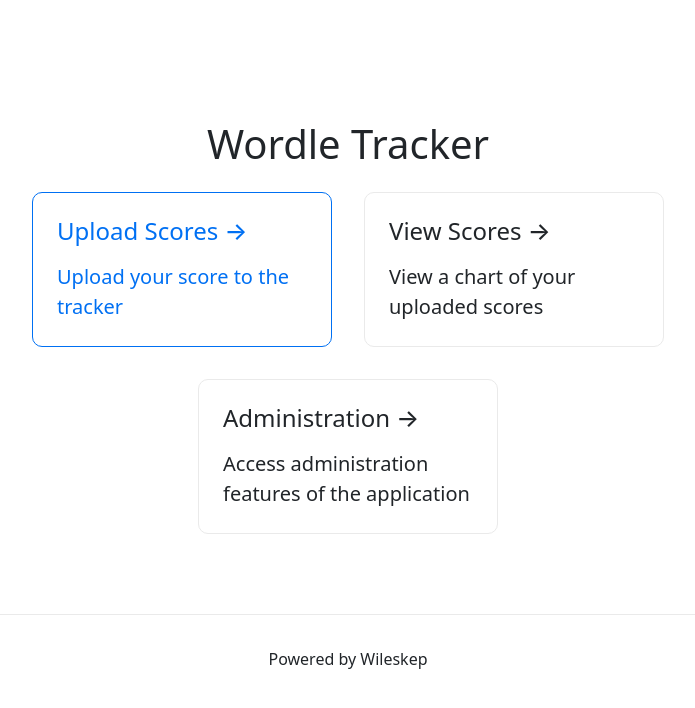
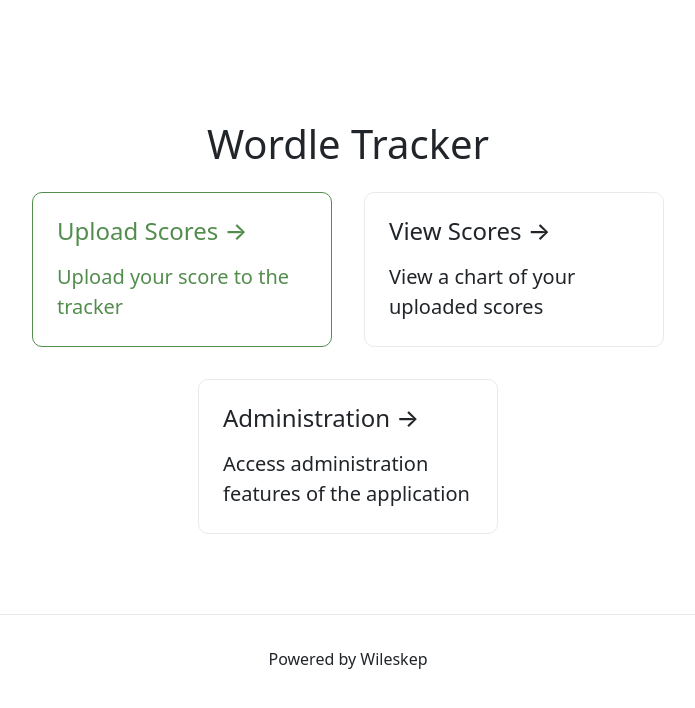
Before and after one commit to jacobkepford/WordleTracker, a Next.js app: page / in a window 1280 px wide. In both pictures the pointer is over the link 474 px from the left and 269 px from the top of the page. Shown: the top 708 px of the page, without its empty margins (292-987 px from the left). Built offline with nearby package versions, Linux system fonts and the light colour scheme.

Commit message:
updated card to wordle green

```diff
--- a/styles/Home.module.css
+++ b/styles/Home.module.css
@@ -88,8 +88,8 @@
 .card:hover,
 .card:focus,
 .card:active {
-  color: #0070f3;
-  border-color: #0070f3;
+  color: #538d4e;
+  border-color: #538d4e;
 }
 
 .card h2 {
```
